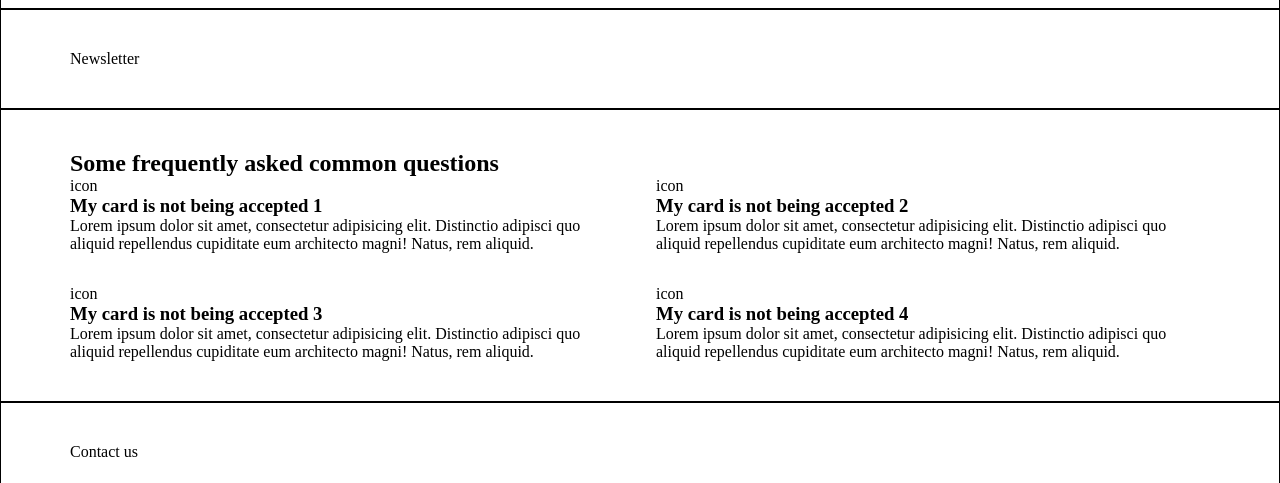
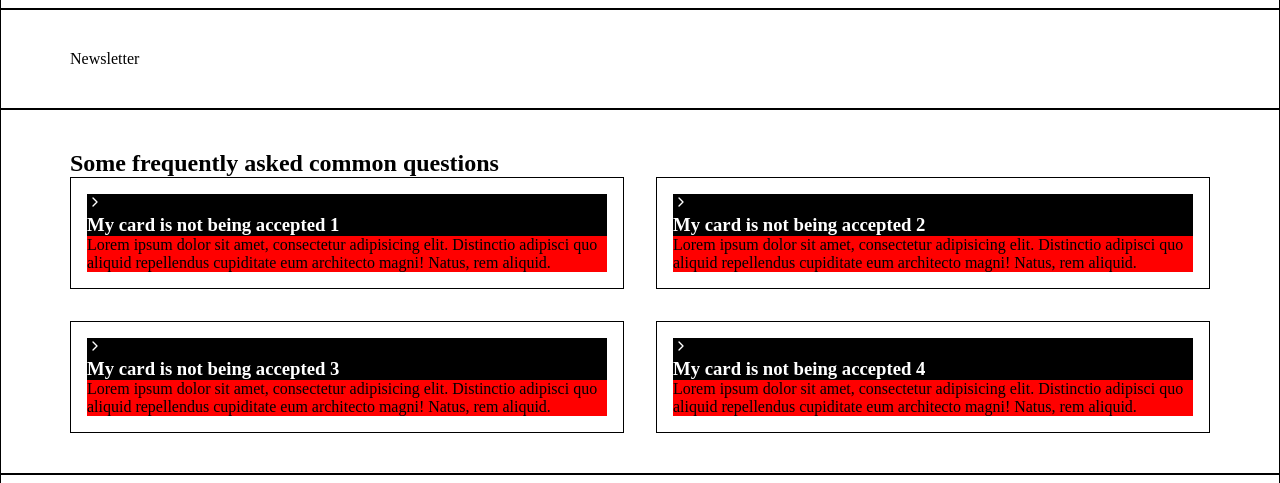
Before and after one commit to cemmanuelonyema/mStore, a React app: page / in a window 1280 px wide. Shown: the part 1119-1602 px from the top of the page. Built offline with nearby package versions, Linux system fonts and the light colour scheme; the HTML template or start-up script is replaced by a standard one.

Commit message:
update: implement faq chevron toggle and state toggle for faq in appSlice

```diff
--- a/src/components/sections/home/faq/Faq.jsx
+++ b/src/components/sections/home/faq/Faq.jsx
@@ -1,4 +1,10 @@
 import React from 'react';
+import { FiChevronDown, FiChevronRight, FiChevronLeft } from 'react-icons/fi';
+import { useDispatch, useSelector } from 'react-redux';
+import {
+  selectFaqActive,
+  updateFaqStatus,
+} from '../../../../redux/slices/appSlice';
 import { StyledFaq } from './StyledFaq';
 
 export const Faq = () => {
@@ -28,22 +34,30 @@ export const Faq = () => {
         'Lorem ipsum dolor sit amet, consectetur adipisicing elit. Distinctio adipisci quo aliquid repellendus cupiditate eum                 architecto magni! Natus, rem aliquid.',
     },
   ];
+  const dispatch = useDispatch();
+  const isFaqOpen = useSelector(selectFaqActive);
+  console.log(isFaqOpen);
+  //functions
+  const handleFaqToggle = () => dispatch(updateFaqStatus());
   return (
     <StyledFaq>
       <div className="container">
         <h2> Some frequently asked common questions </h2>
         <div className="content">
           {questions.map(({ id, title, answer }) => (
-            <div className="question__group" key={id}>
-              <div className="question__item">
-                <header className="questions_header">
-                  <span>icon</span>
-                  <h3 className="question__item-title">{title}</h3>
-                </header>
+            <div
+              className={`question__group ${isFaqOpen ? 'open' : ''}`}
+              key={id}
+            >
+              <header className="question__header" onClick={handleFaqToggle}>
+                {isFaqOpen ? <FiChevronDown /> : <FiChevronRight />}
 
-                <div className="question__content">
-                  <p className="question__answer">{answer}</p>
-                </div>
+                {/* <FiChevronLeft /> */}
+                <h3 className="question__item-title">{title}</h3>
+              </header>
+
+              <div className="question__content">
+                <p className="question__answer">{answer}</p>
               </div>
             </div>
           ))}
--- a/src/components/sections/home/faq/StyledFaq.jsx
+++ b/src/components/sections/home/faq/StyledFaq.jsx
@@ -19,4 +19,25 @@ export const StyledFaq = styled.section`
       }
     }
   }
+
+  .question {
+    &__group {
+      padding: 1.6rem;
+      border: 1px solid black;
+    }
+
+    &__header {
+      background-color: black;
+      color: #fff;
+    }
+
+    &__content {
+      background-color: red;
+    }
+    ///////
+    &__group.open &__header {
+      background-color: yellow;
+      color: green;
+    }
+  }
 `;
--- a/src/redux/slices/appSlice.js
+++ b/src/redux/slices/appSlice.js
@@ -2,6 +2,7 @@ import { createSlice, createSelector } from '@reduxjs/toolkit';
 
 const initialState = {
   isNavActive: false,
+  isFaqOpen: false,
 };
 
 export const appSlice = createSlice({
@@ -11,10 +12,13 @@ export const appSlice = createSlice({
     updateNavStatus(state) {
       state.isNavActive = !state.isNavActive;
     },
+    updateFaqStatus(state) {
+      state.isFaqOpen = !state.isFaqOpen;
+    },
   },
 });
 
-export const { updateNavStatus } = appSlice.actions;
+export const { updateNavStatus, updateFaqStatus } = appSlice.actions;
 export default appSlice.reducer;
 
 /****************************************************************************************************/
@@ -27,5 +31,10 @@ export const selectApp = (state) => state.app;
 
 export const selectNavActive = createSelector(
   [selectApp],
-  (cart) => cart.isNavActive
+  (app) => app.isNavActive
 );
+
+export const selectFaqActive = createSelector(
+  [selectApp],
+  (app) => app.isFaqOpen
+);
```
